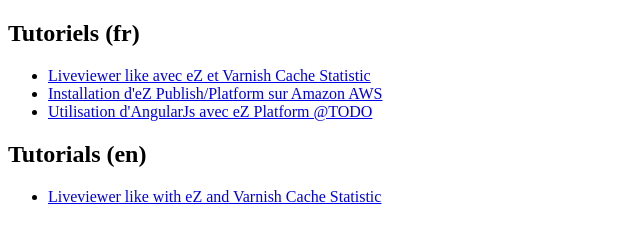
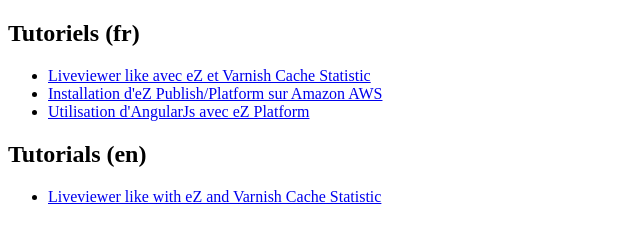
Before and after one commit to dspe/dspe.github.io, a plain HTML site: page index.html in a window 1280 px wide. Shown: the full height of the page, 0-640 px from the left. Drawn offline with Linux system fonts and the light colour scheme.

Commit message:
Angular tutorial

```diff
--- a/index.html
+++ b/index.html
@@ -28,8 +28,8 @@
                 </a>
             </li>
             <li>
-                <a href="#">
-                    Utilisation d'AngularJs avec eZ Platform @TODO
+                <a href="https://github.com/dspe/dspe.github.io/blob/master/tutoriels/fr/angular/angular.md" target="_blank">
+                    Utilisation d'AngularJs avec eZ Platform
                 </a>
             </li>
         </ul>
```
Also changed, not shown: 1 other file.
